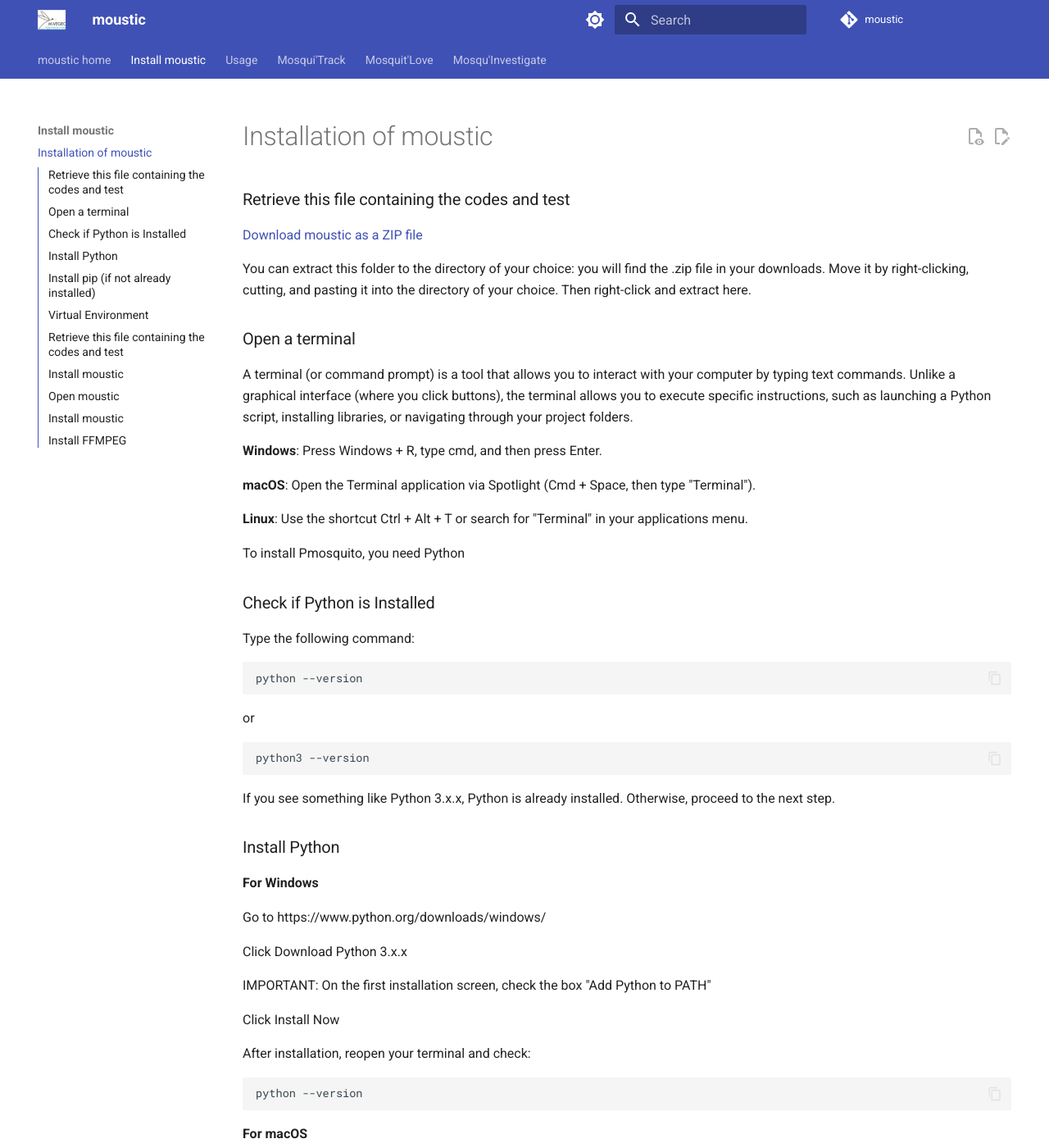
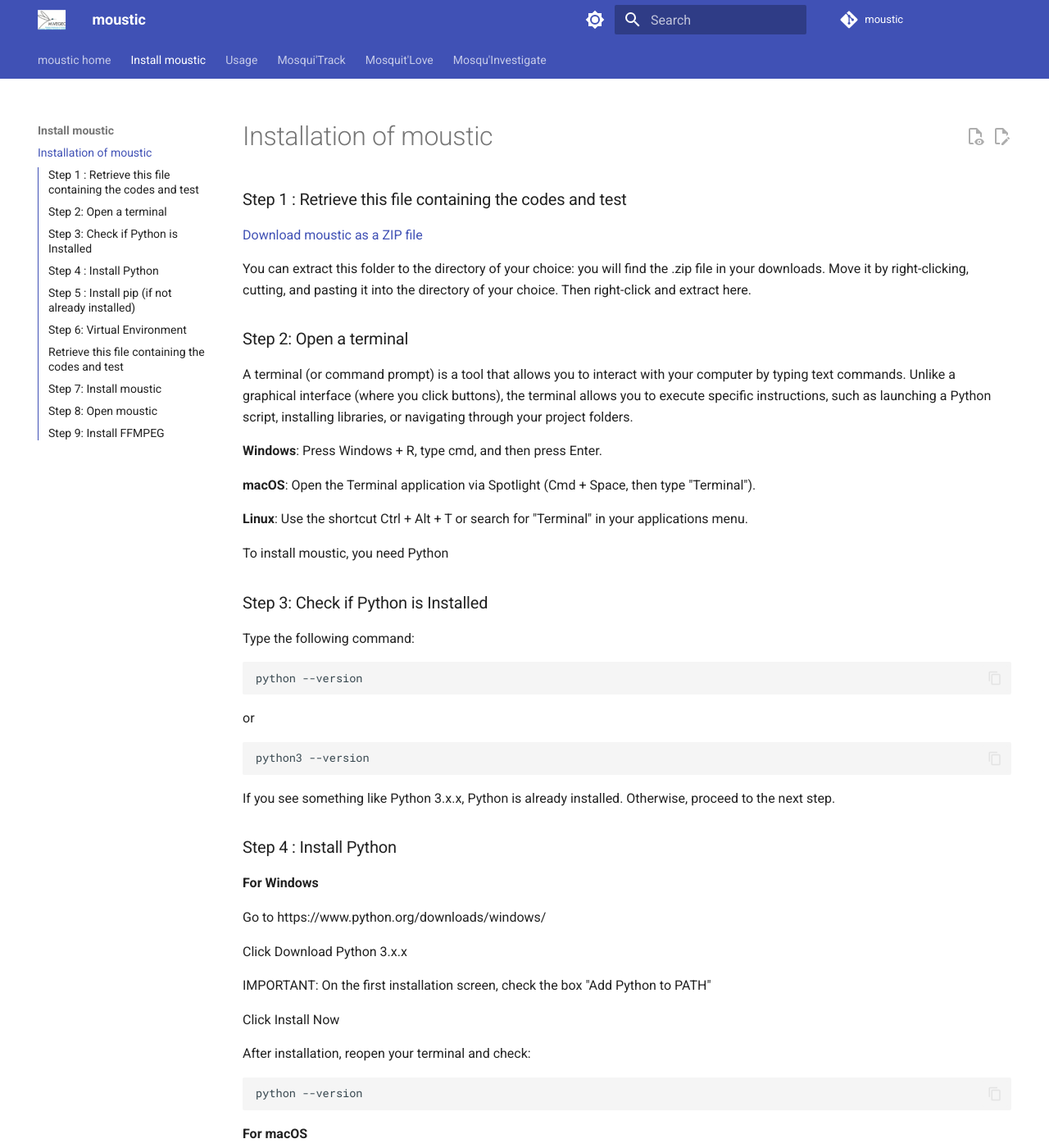
Before and after one commit to AnaisDenis/moustic, an MkDocs documentation site: the page built from doc/install_python.md, in a window 1280 px wide and 1400 px high. Shown: the whole window at 82% size. Built offline with MkDocs 1.6.1 and Material for MkDocs 9.7.7, drawn with Linux system fonts in a browser that asks for light colours; comment, search, counter and statistics services are not loaded; some of the changed text lies outside the part shown.

Commit message:
Update install_python.md

```diff
--- a/doc/install_python.md
+++ b/doc/install_python.md
@@ -1,12 +1,12 @@
 # Installation of moustic
 
-### Retrieve this file containing the codes and test
+### Step 1 : Retrieve this file containing the codes and test
 
 [Download moustic as a ZIP file](https://github.com/AnaisDenis/moustic/archive/refs/heads/main.zip)
 
 You can extract this folder to the directory of your choice: you will find the .zip file in your downloads. Move it by right-clicking, cutting, and pasting it into the directory of your choice. Then right-click and extract here.
 
-### Open a terminal
+### Step 2: Open a terminal
 A terminal (or command prompt) is a tool that allows you to interact with your computer by typing text commands. Unlike a graphical interface (where you click buttons), the terminal allows you to execute specific instructions, such as launching a Python script, installing libraries, or navigating through your project folders.
 
 **Windows**: Press Windows + R, type cmd, and then press Enter.
@@ -15,9 +15,9 @@ A terminal (or command prompt) is a tool that allows you to interact with your c
 
 **Linux**: Use the shortcut Ctrl + Alt + T or search for "Terminal" in your applications menu.
 
-To install Pmosquito, you need Python
+To install moustic, you need Python
 
-### Check if Python is Installed
+### Step 3: Check if Python is Installed
 
 Type the following command:
 
@@ -29,7 +29,7 @@ or
 
 If you see something like Python 3.x.x, Python is already installed. Otherwise, proceed to the next step.
 
-### Install Python
+### Step 4 : Install Python
 
 **For Windows**
 
@@ -61,7 +61,7 @@ Use the following commands:
 	sudo apt update
 	sudo apt install python3 python3-venv python3-pip
 
-### Install pip (if not already installed)
+### Step 5 : Install pip (if not already installed)
 
 Most modern Python installations include pip. To check:
 
@@ -79,7 +79,7 @@ On Linux, use:
 
 	sudo apt install python3-pip
 
-### Virtual Environment
+### Step 6: Virtual Environment
 
 It is recommended to use a virtual environment:
 
@@ -124,7 +124,7 @@ Normally you should see your virtual environment name displayed in parentheses a
 
 You can extract this folder to the directory of your choice: you will find the .zip file in your downloads. Move it by right-clicking, cutting, and pasting it into the directory of your choice. Then right-click and extract here.
 
-### Install moustic
+### Step 7: Install moustic
 
 Once your virtual environment is activated and you are in the project directory (the folder that contains `pyproject.toml`), install moustic and its dependencies with:
 
@@ -133,9 +133,8 @@ Once your virtual environment is activated and you are in the project directory
 This command will install:
 - the `moustic` tool,
 - all required dependencies
-### Open moustic
 
-### Install moustic
+### Step 8: Open moustic
 
 Now, if you copy and paste in your terminal :
 
@@ -144,10 +143,10 @@ Now, if you copy and paste in your terminal :
 You should see a URL like this: http://127.0.0.1:8050/
 You can click on it if it appears interactive. Otherwise, copy and paste this URL into your browser.
 
-Congratulations ! You can use moustic ! Next time, just reactivate the virtual environment and launch the application.
+Congratulations ! You can use moustic ! Next time, just repeat steps 2, 6, and 8
 
 Note: The Moustic app allows you to download swarm videos. This feature requires downloading an application (see Install FFMPEG section).
-### Install FFMPEG
+### Step 9: Install FFMPEG
 
 To download ffmpeg.exe, you can download the file in .7z [here]( https://www.gyan.dev/ffmpeg/builds/ffmpeg-release-essentials.7z)
 Or, you can download the file in .zip [here](https://www.gyan.dev/ffmpeg/builds/ffmpeg-release-essentials.zip)
```
